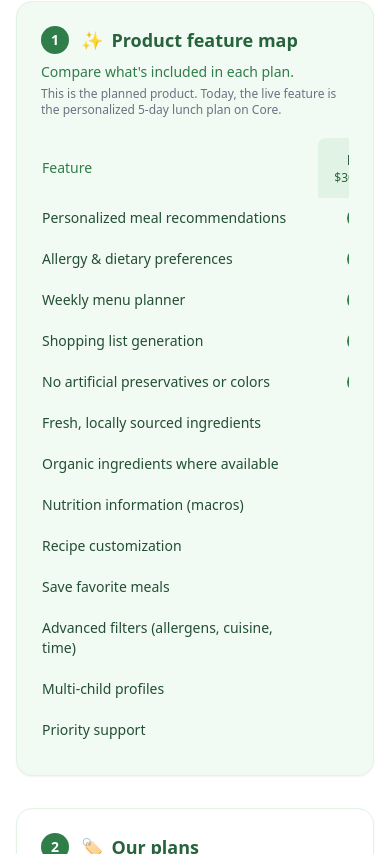
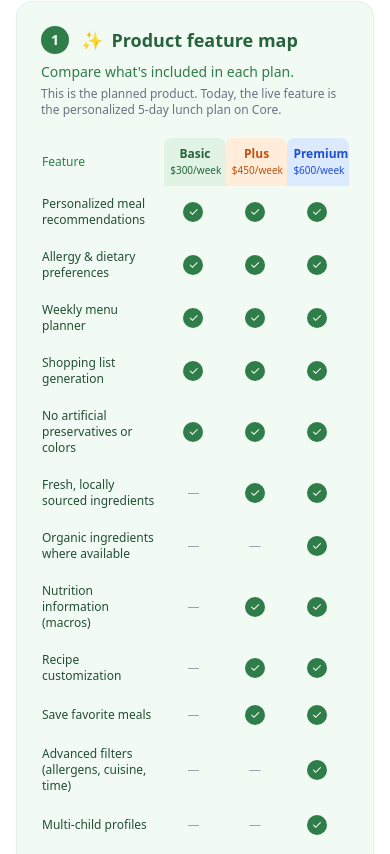
Before and after one commit to valeriagz8-crypto/Lunchies, a Next.js app: page /product in a window 390 px wide. Shown: the part 870-1724 px from the top of the page. Built offline with nearby package versions, Linux system fonts and the light colour scheme.

Commit message:
Fix mobile layout overflow on pricing and product pages

```diff
--- a/app/pricing/PricingClient.tsx
+++ b/app/pricing/PricingClient.tsx
@@ -447,13 +447,19 @@ export default function PricingClient() {
           </p>
           <div className="mt-5 space-y-5">
             {PLANS.map((plan) => (
-              <div key={plan.id} className="flex items-center gap-4">
+              <div
+                key={plan.id}
+                className="flex flex-wrap items-center gap-3 sm:flex-nowrap sm:gap-4"
+              >
+                <div className="flex w-full items-center gap-3 sm:contents">
                   <span className="flex h-10 w-10 shrink-0 items-center justify-center rounded-full bg-leaf-100 text-xl">
                     {PLAN_EMOJI[plan.id]}
                   </span>
-                <span className="w-40 shrink-0 text-sm font-medium text-leaf-800">
+                  <span className="text-sm font-medium text-leaf-800 sm:w-40 sm:shrink-0">
                     {plan.name} (${WEEKLY_PRICES[plan.id]} / week)
                   </span>
+                </div>
+                <div className="flex w-full items-center gap-3 sm:contents">
                   <input
                     aria-label={`${plan.name} customers`}
                     type="range"
@@ -463,7 +469,7 @@ export default function PricingClient() {
                     onChange={(event) =>
                       updateCustomers(plan.id, Number(event.target.value))
                     }
-                  className="flex-1 accent-leaf-600"
+                    className="min-w-0 flex-1 accent-leaf-600"
                   />
                   <input
                     type="number"
@@ -473,11 +479,12 @@ export default function PricingClient() {
                     onChange={(event) =>
                       handleCustomerTextChange(plan.id, event.target.value)
                     }
-                  className="w-20 rounded-lg border border-leaf-200 bg-white px-3 py-2 text-right text-sm text-leaf-900 focus:border-leaf-500 focus:outline-none"
+                    className="w-20 shrink-0 rounded-lg border border-leaf-200 bg-white px-3 py-2 text-right text-sm text-leaf-900 focus:border-leaf-500 focus:outline-none"
                   />
                   <span className="shrink-0 text-xs text-leaf-600">
                     customers
                   </span>
+                </div>
               </div>
             ))}
           </div>
--- a/app/product/page.tsx
+++ b/app/product/page.tsx
@@ -166,10 +166,10 @@ export default function ProductPage() {
           </p>
 
           <div className="mt-5 overflow-x-auto">
-            <table className="w-full min-w-[560px] text-left text-sm">
+            <table className="w-full table-fixed text-left text-xs sm:table-auto sm:min-w-[560px] sm:text-sm">
               <thead>
                 <tr>
-                  <th className="py-2 pr-4 font-medium text-leaf-600">
+                  <th className="w-2/5 py-2 pr-2 font-medium text-leaf-600 sm:w-auto sm:pr-4">
                     Feature
                   </th>
                   {PLANS.map((plan) => {
@@ -177,10 +177,10 @@ export default function ProductPage() {
                     return (
                       <th
                         key={plan.id}
-                        className={`rounded-t-lg px-4 py-3 text-center ${style.headerBg} ${style.headerText}`}
+                        className={`w-1/5 rounded-t-lg px-1.5 py-2 text-center sm:w-auto sm:px-4 sm:py-3 ${style.headerBg} ${style.headerText}`}
                       >
                         <div className="font-bold">{plan.name}</div>
-                        <div className="text-xs font-normal">
+                        <div className="text-[10px] font-normal sm:text-xs">
                           {formatWeekly(plan.weeklyPrice)}
                         </div>
                       </th>
@@ -194,9 +194,12 @@ export default function ProductPage() {
                     key={feature.name}
                     className="border-b border-leaf-50 text-leaf-800"
                   >
-                    <td className="py-2.5 pr-4">{feature.name}</td>
+                    <td className="py-2.5 pr-2 sm:pr-4">{feature.name}</td>
                     {PLANS.map((plan) => (
-                      <td key={plan.id} className="py-2.5 pr-4 text-center">
+                      <td
+                        key={plan.id}
+                        className="py-2.5 pr-1 text-center sm:pr-4"
+                      >
                         {includesPlan(feature.plans, plan.id) ? (
                           <span
                             className="mx-auto flex h-5 w-5 items-center justify-center rounded-full bg-leaf-600 text-xs text-white"
```
Lines whose indentation alone changed are shown as unchanged.
